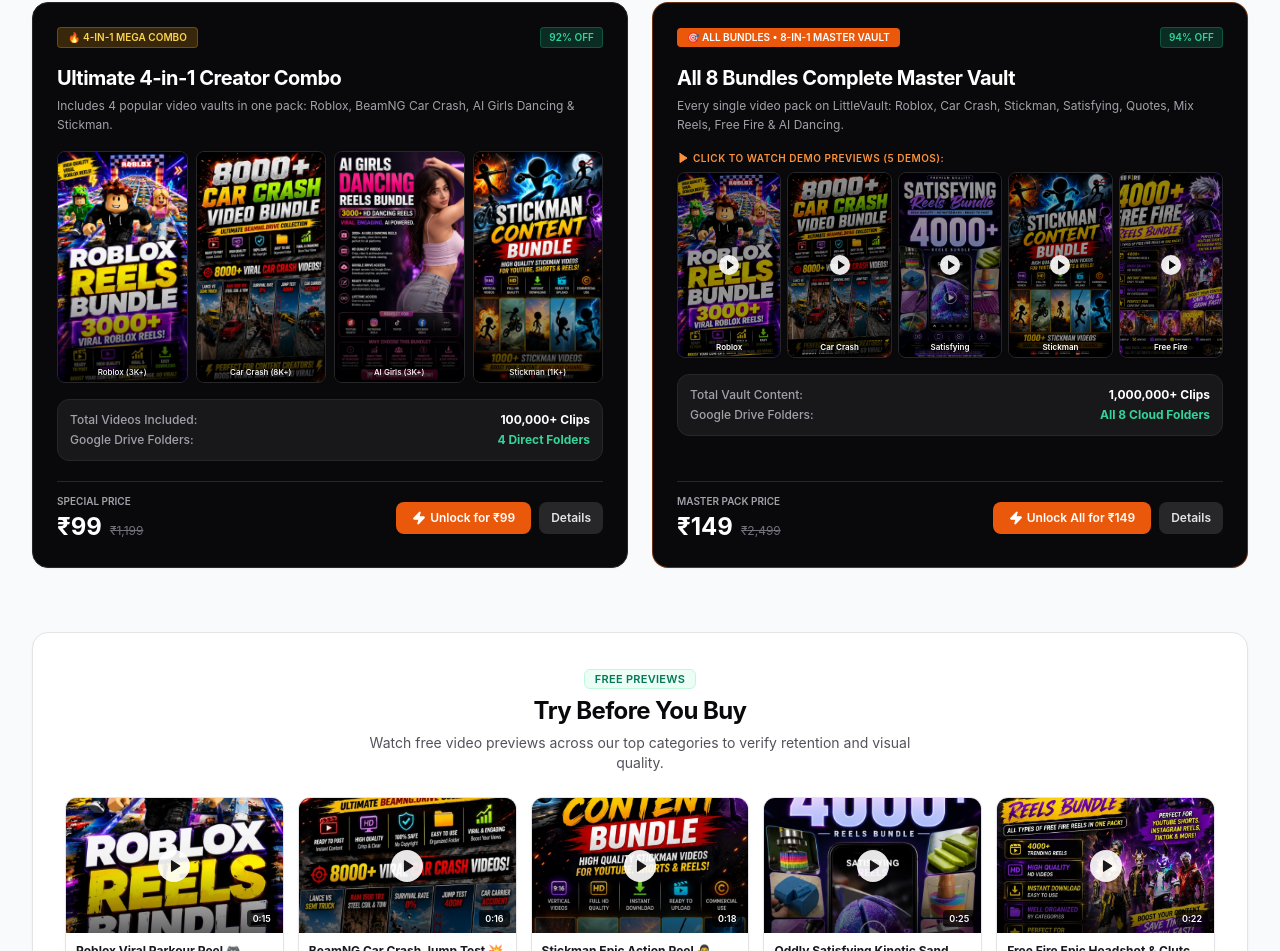
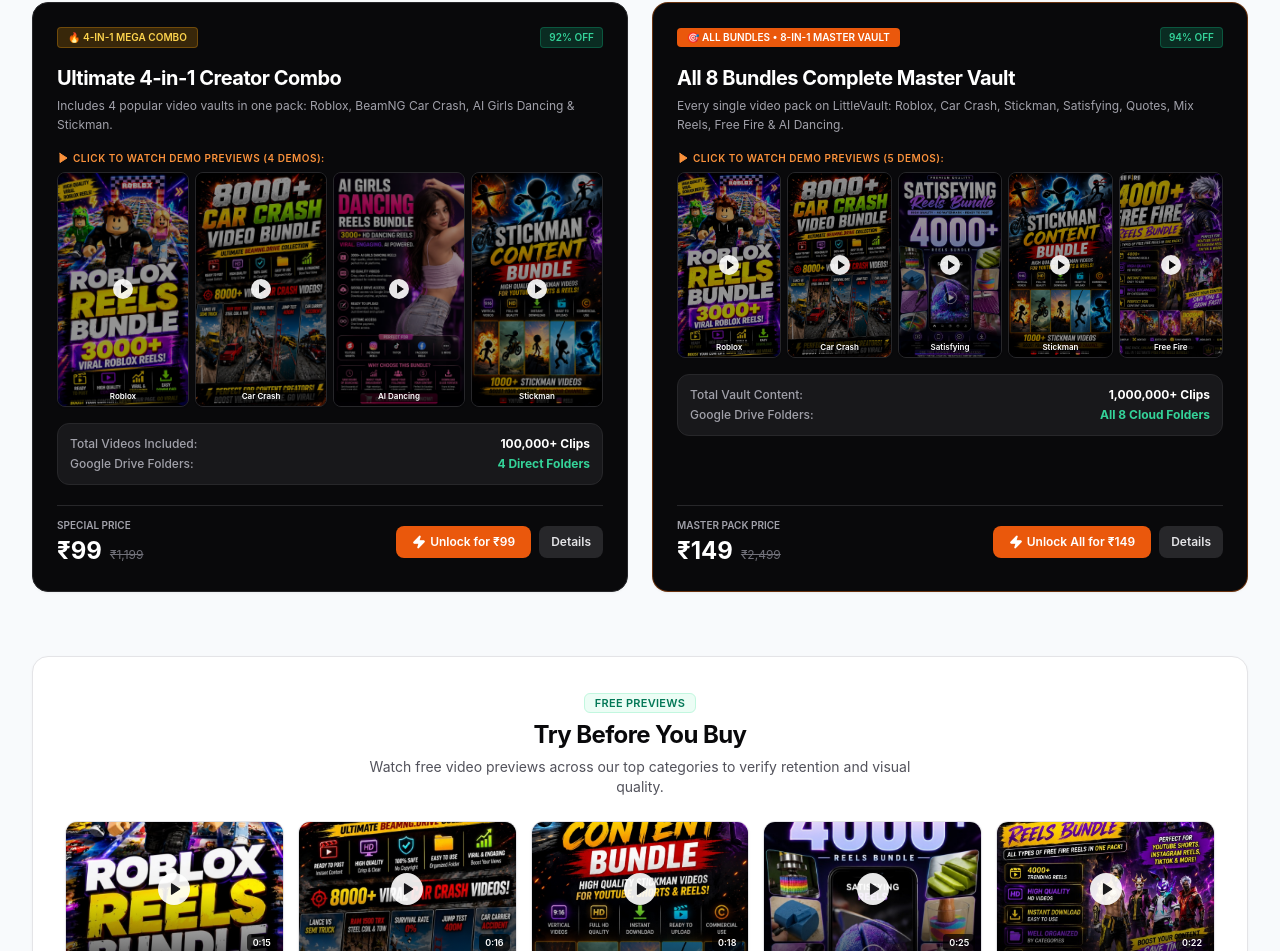
Before and after one commit to sambhavgoel495/channelwebsite, a Next.js app: page / in a window 1280 px wide. Shown: the part 1711-2662 px from the top of the page. Built offline with nearby package versions, Linux system fonts and the light colour scheme; no server answers; the database is empty.

Commit message:
Add playable 4 demo video previews with play overlays to 4-in-1 Combo card

```diff
--- a/app/page.tsx
+++ b/app/page.tsx
@@ -120,6 +120,38 @@
     }
   ];
 
+  // 4 Featured Demo Reels for the 4-in-1 Combo section
+  const comboDemos = [
+    {
+      name: 'Roblox',
+      title: 'Roblox Viral Parkour Reel',
+      videoUrl: '/robloxdemo1.mp4',
+      thumbnail: '/roblox_reels_bundle.jpg',
+      badge: 'Roblox'
+    },
+    {
+      name: 'Car Crash',
+      title: 'BeamNG Car Crash Test',
+      videoUrl: '/carcrashdemo1.mp4',
+      thumbnail: '/car_crash_bundle.jpg',
+      badge: 'Car Crash'
+    },
+    {
+      name: 'AI Dancing',
+      title: 'AI Influencer Viral Dance Reel',
+      videoUrl: '/aiinfluencerdemo1.mp4',
+      thumbnail: '/ai_girls_dancing_bundle.png',
+      badge: 'AI Dancing'
+    },
+    {
+      name: 'Stickman',
+      title: 'Stickman Epic Action Reel',
+      videoUrl: '/stickmandemo1.mp4',
+      thumbnail: '/stickman_content_bundle.jpg',
+      badge: 'Stickman'
+    }
+  ];
+
   // 5 Featured Demo Reels for the All Bundles section
   const masterDemos = [
     {
@@ -221,22 +253,31 @@
                 </p>
               </div>
 
-              {/* 4-in-1 Mini Visual Collage */}
-              <div className="grid grid-cols-4 gap-2">
-                {[
-                  { title: 'Roblox (3K+)', img: '/roblox_reels_bundle.jpg' },
-                  { title: 'Car Crash (8K+)', img: '/car_crash_bundle.jpg' },
-                  { title: 'AI Girls (3K+)', img: '/ai_girls_dancing_bundle.png' },
-                  { title: 'Stickman (1K+)', img: '/stickman_content_bundle.jpg' },
-                ].map((item, idx) => (
-                  <div key={idx} className="relative aspect-[9/16] rounded-lg overflow-hidden border border-zinc-800 bg-zinc-900 group">
-                    <img src={item.img} alt={item.title} className="w-full h-full object-cover group-hover:scale-105 transition-transform" />
-                    <div className="absolute inset-0 bg-gradient-to-t from-black/80 via-transparent to-transparent" />
-                    <span className="absolute bottom-1 left-1 right-1 text-[8px] font-medium text-white text-center truncate">
-                      {item.title}
-                    </span>
-                  </div>
-                ))}
+              {/* 4 Demo Videos with Play Overlay */}
+              <div className="space-y-1.5">
+                <span className="text-[10px] font-semibold uppercase tracking-wider text-orange-400 flex items-center space-x-1">
+                  <Play className="w-3 h-3 fill-orange-400" />
+                  <span>Click to Watch Demo Previews (4 Demos):</span>
+                </span>
+                <div className="grid grid-cols-4 gap-1.5">
+                  {comboDemos.map((demo, idx) => (
+                    <div
+                      key={idx}
+                      onClick={() => openVideoPreview({ title: demo.title, videoUrl: demo.videoUrl })}
+                      className="group relative aspect-[9/16] rounded-lg overflow-hidden border border-zinc-800 bg-zinc-900 cursor-pointer shadow-xs hover:border-orange-500 transition-colors"
+                    >
+                      <img src={demo.thumbnail} alt={demo.name} className="w-full h-full object-cover group-hover:scale-105 transition-transform duration-300" />
+                      <div className="absolute inset-0 bg-black/40 flex items-center justify-center group-hover:bg-black/20 transition-colors">
+                        <div className="w-5 h-5 rounded-full bg-white/90 flex items-center justify-center shadow-xs">
+                          <Play className="w-2.5 h-2.5 text-zinc-950 fill-zinc-950 ml-0.5" />
+                        </div>
+                      </div>
+                      <span className="absolute bottom-1 left-0.5 right-0.5 text-[8px] font-semibold text-white text-center truncate bg-black/70 rounded px-0.5">
+                        {demo.badge}
+                      </span>
+                    </div>
+                  ))}
+                </div>
               </div>
 
               <div className="p-3 bg-zinc-900 rounded-xl border border-zinc-800 space-y-1">
```
